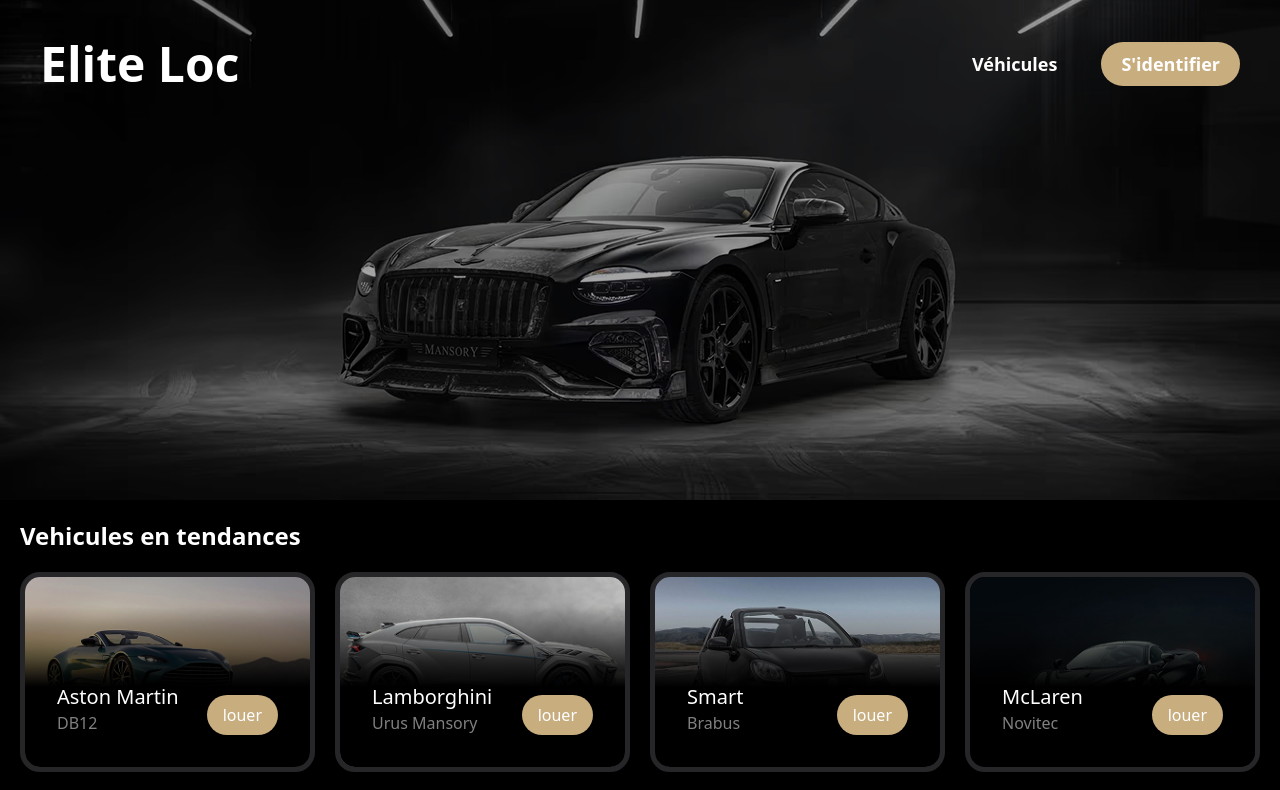
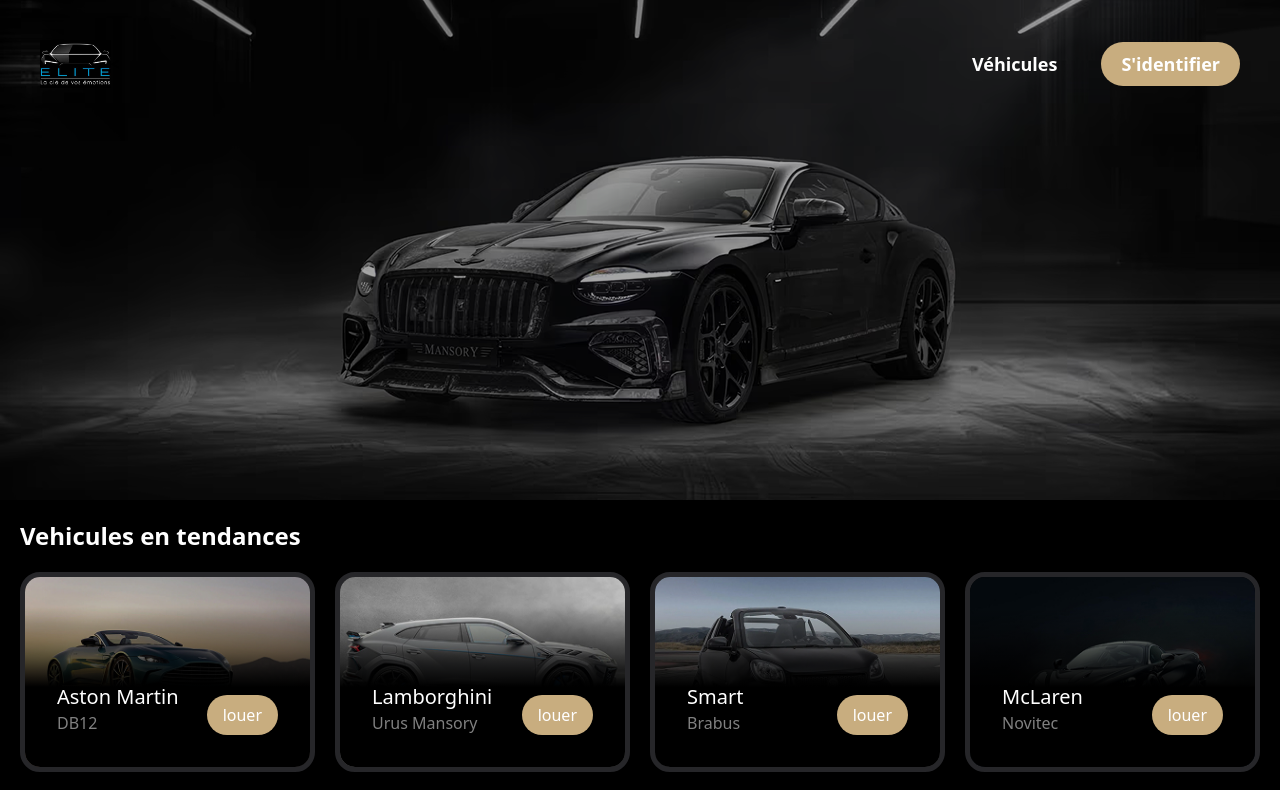
Before and after one commit to ibrahima-gh/EliteLoc, a Vue app: page / in a window 1280 px wide. Shown: the top 790 px of the page. Built offline with nearby package versions, Linux system fonts and the light colour scheme.

Commit message:
Ajout logo

```diff
--- a/src/components/Navbar.vue
+++ b/src/components/Navbar.vue
@@ -1,10 +1,12 @@
 <template>
-      <div class="absolute top-10 left-10 right-10 flex justify-between items-center z-20">
-        <RouterLink to="/" class="text-5xl font-bold text-white"><h1>Elite Loc</h1></RouterLink>
-        <nav class="flex gap-6">
-          <RouterLink to="/vehicles" class="text-white font-bold text-lg px-5 py-2 hover:text-[#C8AD7F]">Véhicules</RouterLink>
-          <RouterLink to="/register" class="text-white font-bold text-lg px-5 py-2 rounded-full bg-[#C8AD7F] hover:opacity-90">S'identifier</RouterLink>
-        </nav>
+  <div class="absolute top-10 left-10 right-10 flex justify-between items-center z-20">
+    <RouterLink to="/" class="flex items-center">
+      <img src="/logo.jpg" alt="Logo" class="h-12"> <
+    </RouterLink>
+    <nav class="flex gap-6">
+      <RouterLink to="/vehicles" class="text-white font-bold text-lg px-5 py-2 hover:text-[#C8AD7F]">Véhicules</RouterLink>
+      <RouterLink to="/register" class="text-white font-bold text-lg px-5 py-2 rounded-full bg-[#C8AD7F] hover:opacity-90">S'identifier</RouterLink>
+    </nav>
       </div>
 </template>
 <script setup>
```
Also changed, not shown: public/logo.jpg (added).
